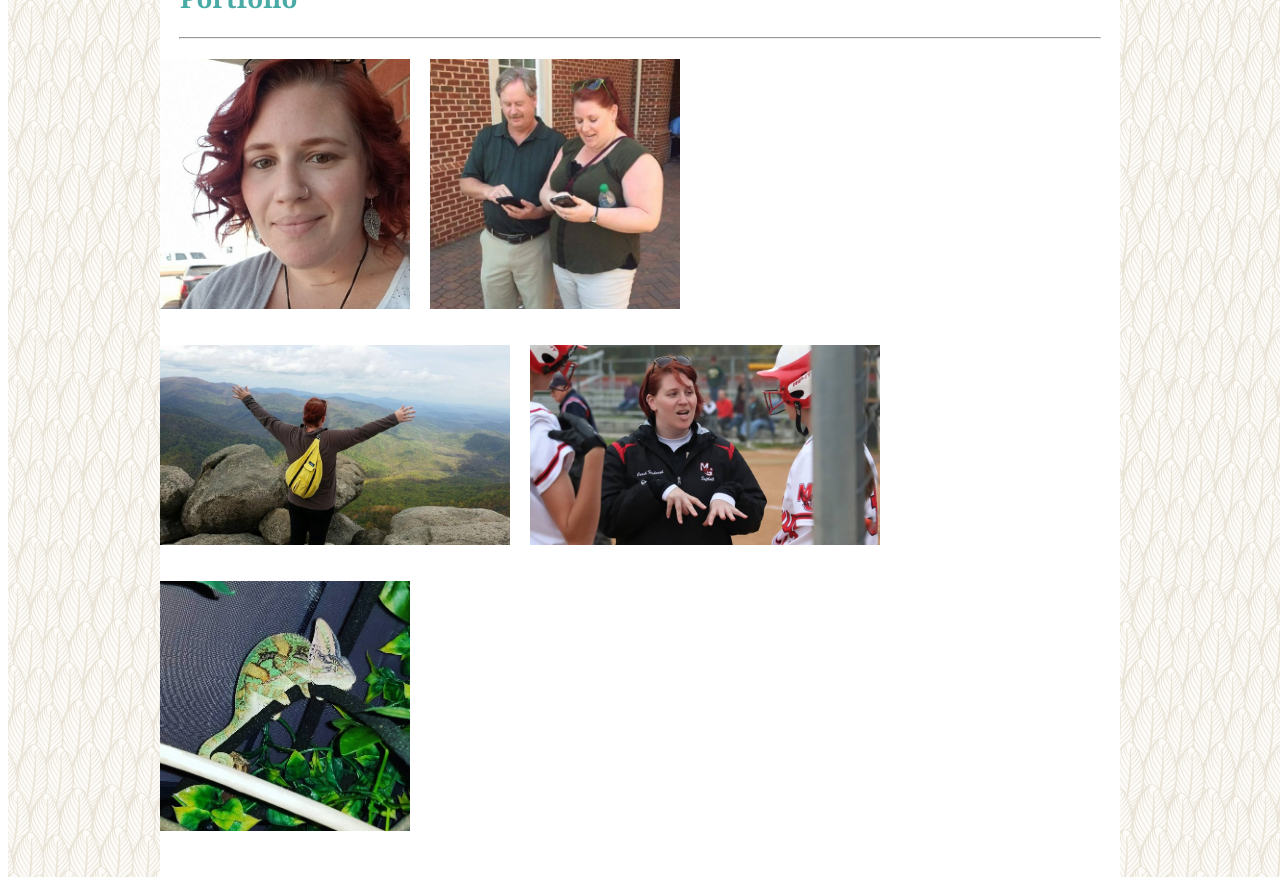
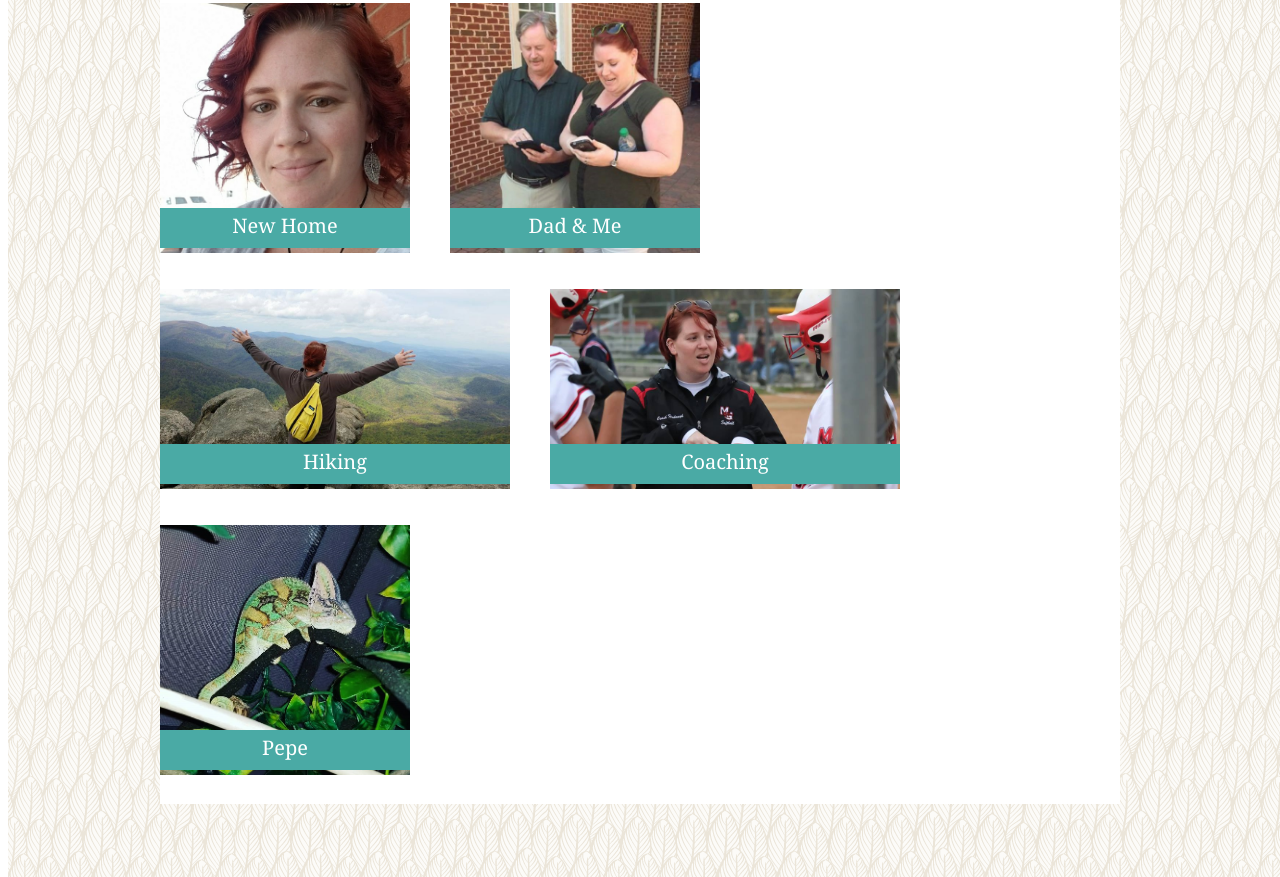
Before and after one commit to amfirebaugh/Basic-Portfolio, a plain HTML site: page portfolio.html in a window 1280 px wide. Shown: the part 203-1080 px from the top of the page. Drawn offline with Linux system fonts and the light colour scheme; files whose address does not match are found by name.

Commit message:
Very Close

```diff
--- a/assets/css/contact.css
+++ b/assets/css/contact.css
@@ -21,10 +21,8 @@ h1 {
     text-align: center;
     float: left;
     position: relative;
+    margin: 0;
 }
-
-/** maybe anchor it to the center of the page and add a margin to push it to the left so that it always aligns just above the "About Me"?
-*/
 
 .links {
     font-size: 20px;
@@ -32,7 +30,7 @@ h1 {
     letter-spacing: 1.5;
     line-height: 2.0;
     position: relative;
-    margin-top: 50px;
+    margin-top: 15px;
 }
 
 a {
--- a/assets/css/index.css
+++ b/assets/css/index.css
@@ -23,11 +23,7 @@ h1 {
     position: relative;
     margin: 0;
 }
-/** When I add the margin: 0 it does help my white space in the Navbar section, however it messes up the positioning of my links... I'm having a really hard time getting rid of the white space in my Navbar... trying different things */
-
-
-/** maybe anchor it to the center of the page and add a margin to push it to the left so that it always aligns just above the "About Me"?
-*/
+/** I had a really hard time getting rid of white space in my Navbar area in general, so some code is probably redundant and/or unnecessary. There was a lot of learning going on through this assignment. */
 
 .links {
     font-size: 20px;
@@ -40,7 +36,7 @@ h1 {
 
 /** Adding padding-bottom and margin-bottom to my links just adds my white space problem back into the picture... going to try positioning fixes:
 I found "vertical-align: middle" and "vertical-align: center" but these didn't help.
-
+Adding margin-top was what helped me for now, but I have a feeling this wasn't the best fix to my problem...
 */
 
 a {
@@ -62,6 +58,7 @@ a:hover {
     font-family: Arial, 'Helvetica Neue', Helvetica, sans-serif;
     width: 100%;
     float: left;
+    position: relative;
     padding-bottom: 100px;
     padding-right: 100px;
 }
@@ -126,5 +123,5 @@ p {
 .clearfix::after {
     content: "";
     clear: both;
-    /**display: table;*/
+    display: table;
 }
--- a/assets/css/portfolio.css
+++ b/assets/css/portfolio.css
@@ -21,10 +21,8 @@ h1 {
     text-align: center;
     float: left;
     position: relative;
+    margin: 0;
 }
-
-/** maybe anchor it to the center of the page and add a margin to push it to the left so that it always aligns just above the "About Me"?
-*/
 
 .links {
     font-size: 20px;
@@ -32,7 +30,7 @@ h1 {
     letter-spacing: 1.5;
     line-height: 2.0;
     position: relative;
-    margin-top: 50px;
+    margin-top: 15px;
 }
 
 a {
@@ -62,7 +60,7 @@ a:hover {
     background-color: white;
     box-align: center;
     width: 960px;
-    height: 1200px;
+    height: 900px;
     margin: auto;
     padding: 30px, 20px, 20px, 30px;
 }
@@ -85,21 +83,74 @@ hr {
     width: 250px;
     height: 250px;
     float: left;
-    margin-right: 20px;
+    margin-right: 40px;
 }
+
+.container {
+    position: relative;
+    float: left;
+}
+
+.bottom1 {
+    width: 250px;
+    position: absolute;
+    left: 0px;
+    bottom: 5px;
+    background-color: #4aaaa5;
+    height: 40px;
+    color: white;
+    font-size: 20px;
+    font-family: Georgia, 'Times New Roman', Times, serif;
+    text-align: center;
+    line-height: 1.8;
+}
+
+/**
+I'm trying to get the image labels/captions' text to align centered vertically...
+"vertical-align: center" did not do it when applied under my .bottom1 or .container
+"line-height: 1.8 did it for this specific example, but I recognize this is not the ideal fix... especially for responsiveness..."
+*/
 
 .row2 {
     width: 350px;
     height: 200px;
     float: left;
-    margin-right: 20px;
+    margin-right: 40px;
+}
+
+.bottom2 {
+    width: 350px;
+    position: absolute;
+    left: 0px;
+    bottom: 5px;
+    background-color: #4aaaa5;
+    height: 40px;
+    color: white;
+    font-size: 20px;
+    font-family: Georgia, 'Times New Roman', Times, serif;
+    text-align: center;
+    line-height: 1.8;
 }
 
 .row3 {
     width: 250px;
     height: 250px;
     float: left;
-    margin-right: 20px;
+    margin-right: 40px;
+}
+
+.bottom3 {
+    width: 250px;
+    position: absolute;
+    left: 0px;
+    bottom: 5px;
+    background-color: #4aaaa5;
+    height: 40px;
+    color: white;
+    font-size: 20px;
+    font-family: Georgia, 'Times New Roman', Times, serif;
+    text-align: center;
+    line-height: 1.8;
 }
 
 #footer {
--- a/portfolio.html
+++ b/portfolio.html
@@ -12,7 +12,6 @@
 <body>
     <section class="clearfix">
         <!--Navigation Bar-->
-                <!--Despite being fairly sure my floats and positioning are correct (must not be though?!?!!!!!) in my CSS my navigation bar still has white space below it that I cannot figure out how to get rid of. My search results ended up finding "display: inline-block" styling that could replace CSS floats, but I know our goal here is to try to make floats work so I'm trying to stick to using the floats and not go off on a tangent.-->
             <section id="nav-bar">
                 <!--teal box for name-->
                 <h1>Allie Firebaugh</h1>
@@ -22,11 +21,10 @@
                 <!--NEED TO PUT IN GREY VERTICAL BARS
                 NEED TO CONNECT THE REAL LINKS-->
                 <div class="links">
-                            <a href="about.html" alt="About">About</a>
+                    <a href="index.html" alt="About">About</a>
                     <a href="portfolio.html" alt="Portfolio">Portfolio</a>
                     <a href="contact.html" alt="Contact">Contact</a>
                 </div>
-
             </section>
     </section>
 
@@ -37,21 +35,38 @@
                 <hr>
 
                 <div class="clearfix">
+                    <div class="container">
                         <img class="row1" src="assets/images/new_condo_day.jpg" alt="Image1">
+                        <div class="bottom1">New Home</div>
+                    </div>
+
+                    <div class="container">
                         <img class="row1" src="assets/images/dad_me_twinning.jpg" alt="Image2">
+                        <div class="bottom1">Dad & Me</div>
+                    </div>
                 </div>
 
                 <br><br>
 
                 <div class="clearfix">
+                    <div class="container">
                         <img class="row2" src="assets/images/old_rag_hike.jpg" alt="Image3">
+                        <div class="bottom2">Hiking</div>
+                    </div>
+                    <div class="container">
                         <img class="row2" src="assets/images/softball_coach.jpg" alt="Image4">
+                        <div class="bottom2">Coaching</div>
+                    </div>
                 </div>
 
                 <br><br>
 
                 <div class="clearfix">
+                    <div class="container">
                         <img class="row3" src="assets/images/sleeping_7_mos.jpg" alt="Image5">
+                        <div class="bottom3">Pepe</div>
+                    </div>
+
                 </div>
 
             </div>
```
Also changed, not shown: contact.html (+1 -4 lines), index.html (+3 -2 lines), assets/css/style.css (deleted). Lines whose indentation alone changed are shown as unchanged.
